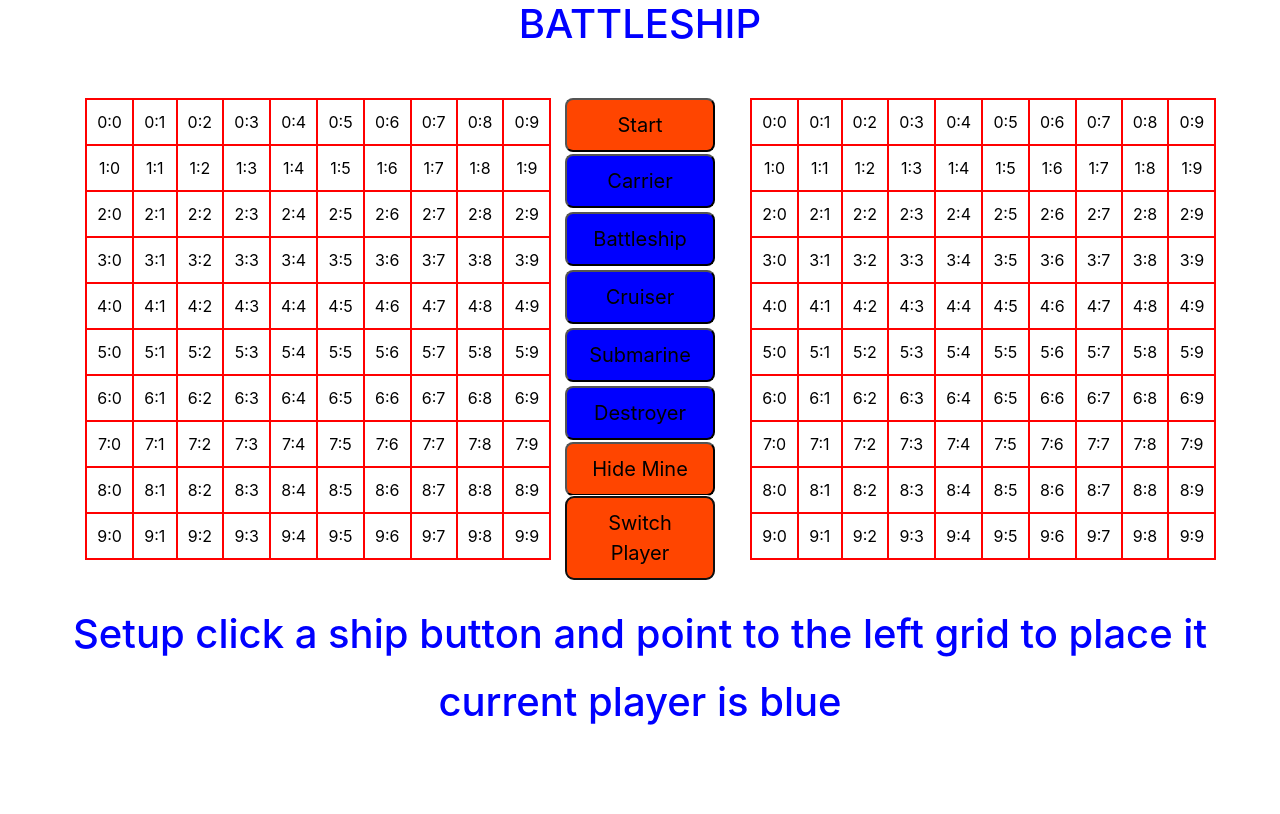
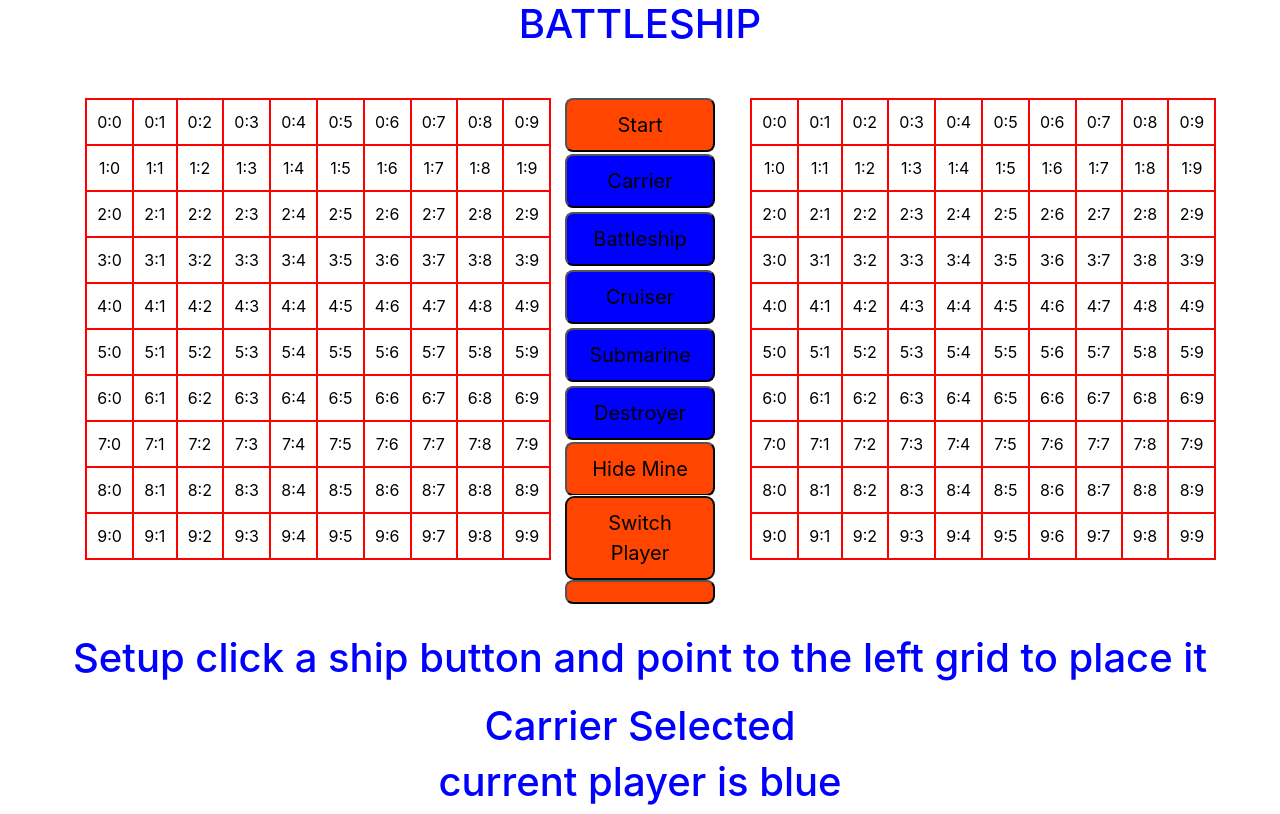
Before and after one commit to jdtully/bootstrap, a plain HTML site: page index.html in a window 1280 px wide. Both pictures are taken after a click on the button "Switch Player". Drawn offline with nearby package versions, Linux system fonts and the light colour scheme.

Commit message:
this ver has wking hovers  and the hover consolemes off

```diff
--- a/battleship.js
+++ b/battleship.js
@@ -1,11 +1,11 @@
-  numRows = 10
-  numCols = 10
-  letters = ["A","B","C","D","E","F","G","H","I","J","K","L","M","N","O","P","Q","R","S","T","U","V","W","X","Y","Z"]
-  currentPlayer = ["blue"]
-  otherPlayer = ["red"]
-  currentship = []
-  gamePhase = ["setup","play","end"]
-  shipinplay = []
+  numRows = 10;
+  numCols = 10;
+  letters = ["A","B","C","D","E","F","G","H","I","J","K","L","M","N","O","P","Q","R","S","T","U","V","W","X","Y","Z"];
+  currentPlayer = ["blue"];
+  otherPlayer = ["red"];
+  currentship = [];
+  gamePhase = ["setup","play","end"];
+  shipinplay = [];
 
 function buildGrid(elementId) {
   //get the body
@@ -30,7 +30,7 @@ function buildGrid(elementId) {
           function(){ $(this).addClass('hover')},
           //console.log("hovered! " + $(this).attr('id'))
           //if you  want to turn this  console back on  remember to get the curly brace and  comma  and  put it after id,))
-          function(){ $(this).removeClass('hover')})
+          function(){ $(this).removeClass('hover')});
 
         // put  test text in cells
         let cellid = i + ":" + j;
@@ -86,7 +86,7 @@ tableContainer.appendChild(table);
 
 //create ship variables
 function makeShips() {
-  let redCarrier = [1,2,3,4,5]
+  let redCarrier = [1,2,3,4,5];
   let redBattleship = [1,2,3,4]
   let redSubmarine = [1,2,3]
   let redCruiser = [1,2,3]
@@ -96,65 +96,83 @@ function makeShips() {
   let blueSubmarine = [1,2,3]
   let blueCruiser = [1,2,3]
   let blueDestroyer = [1,2]
+  console.log("makeships done");
 }
 
 
 
 $(document).ready(function() {
-  console.log("ready")
+  console.log("ready");
   if(gamePhase[0] === "setup") {
     buildGrid("table0");
     buildGrid("table1");
     console.log("grids built");
     pickship(currentPlayer);
     placeship(shipinplay);
-    console.log("gamePhase = setup")
+    console.log("gamePhase = setup");
     messaging("setup");
-    messaging("currentplayer")
+    messaging("currentplayer");
   }
-  else{
-    console.log("time  to play")
-  }
+});
 
   //button handlers
+  $(document).ready(function() {
     $("#button1").on ("click",(function() {
       messaging("reset");
     }));
      $("#button2").on ("click",(function() {
-    console.log("carrier clicked")
+      console.log("carrier clicked");
       pickship("Carrier");
       messaging("carrier");
     }));
     $("#button3").on ("click",(function() {
-    console.log("battleship clicked")
+      console.log("battleship clicked");
       pickship("Battleship");
       messaging("battleship");
     }));
     $("#button4").on ("click",(function() {
-    console.log("cruiser clicked")
+      console.log("cruiser clicked");
       pickship("Cruiser");
       messaging("cruiser");
     }));
     $("#button5").on ("click",(function() {
-    console.log("submarine clicked")
+      console.log("submarine clicked");
       pickship("Submarine");
       messaging("submarine");
     }));
     $("#button6").on ("click",(function() {
-    console.log("destroyer clicked")
+      console.log("destroyer clicked");
       pickship("Destroyer");
       messaging("destroyer");
     }));
     $("#button7").on ("click",(function() {
-    console.log("hide button clicked")
+      console.log("hide button clicked");
       messaging("hide");
     }));
     $("#button8").on ("click",(function() {
-    console.log("switchplayer button clicked")
+      console.log("switchplayer button clicked");
+      messaging("switch");
+    }));
+
+    $("#button9").on ("click",(function() {
+      console.log("horiz or vert button clicked");
+      selectorientation();
       messaging("switch");
     }));
   });
 
+  //if hover goes  bad  delete this  and  the hover  function  and uncomment hover  in grid  creation
+  //  $("#td".hover(this)).on ("hover" ,(
+  //  function(){ $(this).addClass('hover')},
+  //    console.log("hovered! " + $(this).attr('id')),
+    //if you  want to turn this  console back on  remember to get the curly brace and  comma  and  put it after id,))
+  //  function(){ $(this).removeClass('hover')
+  //}));
+
+
+
+
+//hopefully all messaging  is  in here
 function messaging(message) {
   switch (message) {
       case "reset":
@@ -226,6 +244,7 @@ function messaging(message) {
       case "playing":
           $('#gamephase').html("Click a point in the right grid to attack it");
           break;
+
       case "currentplayer":
           $('#currentplayer').html("current player is " + currentPlayer);
           break;
@@ -233,7 +252,13 @@ function messaging(message) {
   }
 }
 
-
+//need a hover function
+//$("#td".hover(this)).on ("hover" ,(
+  //function(){ $(this).addClass('hover')},
+  //  console.log("hovered! " + $(this).attr('id')),
+  //if you  want to turn this  console back on  remember to get the curly brace and  comma  and  put it after id,))
+  //function(){ $(this).removeClass('hover')
+  //}
 
 //select  shiptype (ships are  declared  above)
 function pickship(currentship) {
@@ -244,19 +269,12 @@ function pickship(currentship) {
         return (shipinplay);
 
     }
-
-
 //select placement area of ships during setup
 function placeship(shipinplay) {
   console.log("ready to place ships")
   let orientation = ["horiz"]
 
 }
-function pickship() {
-  console.log("Need  to write pickship")
+function selectorientation() {
+  console.log("selecting orientation")
 }
-
-//function switchPlayers() {
-  //if(currentplayer === "blue");
-  console.log("need to write switchPlayers")
-//}
--- a/index.html
+++ b/index.html
@@ -25,6 +25,7 @@
                     <button id="button6" class = "ship" >Destroyer</button>
                     <button id="button7" class = "action" >Hide Mine</button>
                     <button id="button8" class = "action" >Switch Player</button>
+                    <button id="button9" class = "action" ></button>
                 </div>
                 <div id="table1" class="col-lg-5"></div>
             </div>
```
Lines whose indentation alone changed are shown as unchanged.
